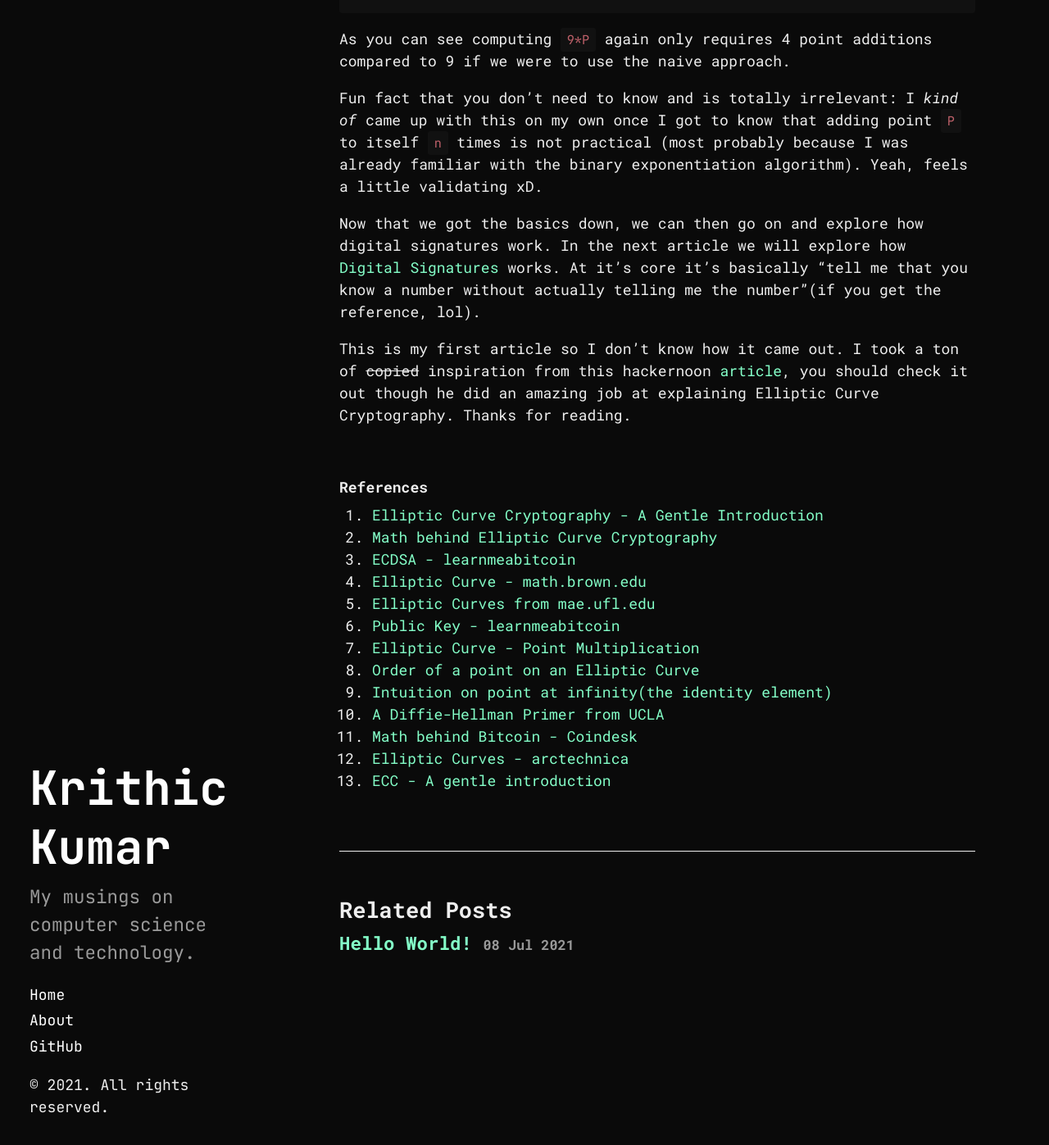
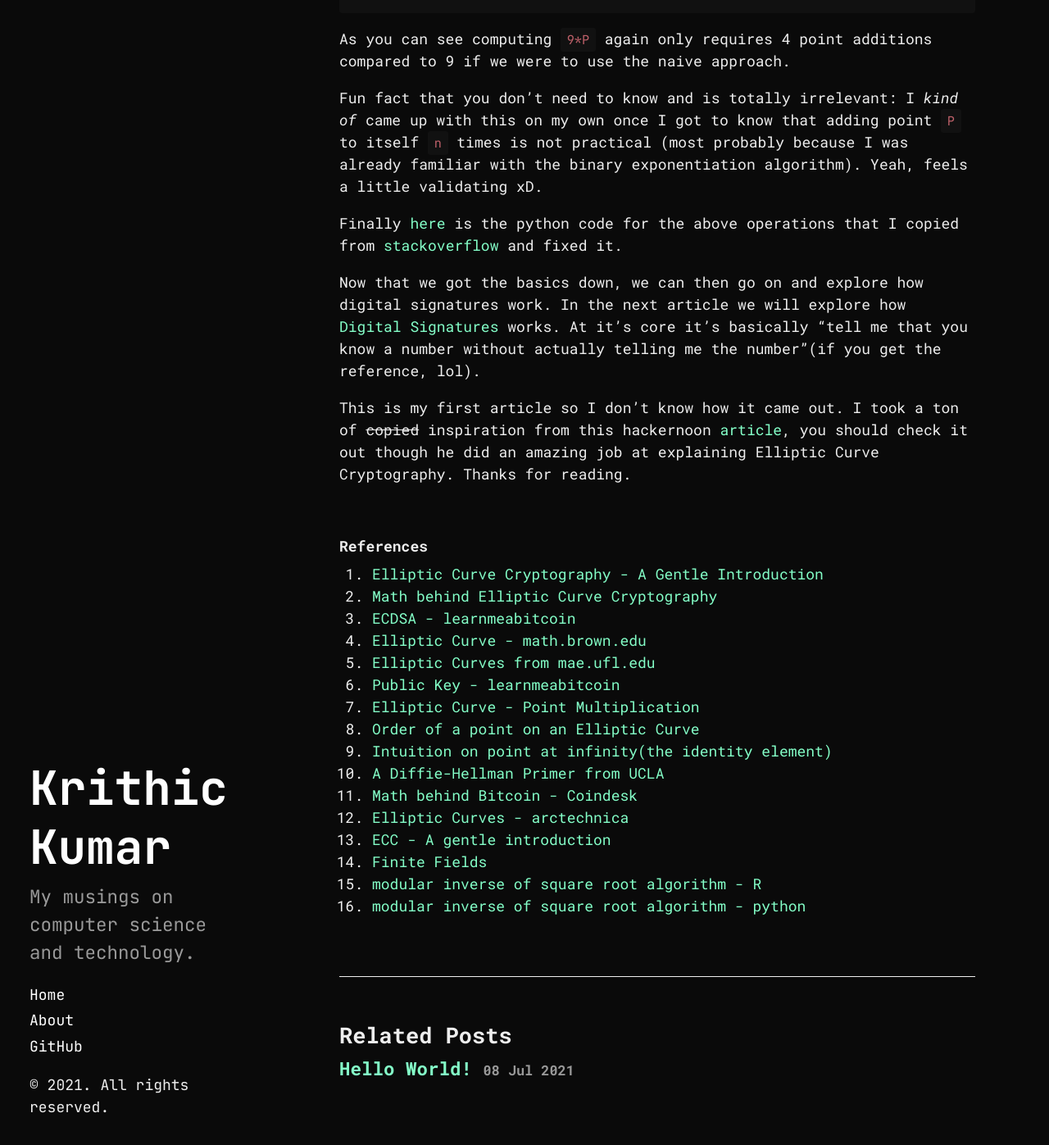
Before and after one commit to notjedi/notjedi.github.io, a Jekyll site: the page built from _posts/2021-07-11-elliptic-curve-cryptography.md, in a window 1280 px wide and 1400 px high, scrolled down 8119 px. Shown: the top 1397 px of the window at 82% size. Built offline with Jekyll 4.4.1, drawn with Linux system fonts in a browser that asks for light colours; formulas are drawn with MathJax 3.

Commit message:
add code for all the operation

```diff
--- a/_posts/2021-07-11-elliptic-curve-cryptography.md
+++ b/_posts/2021-07-11-elliptic-curve-cryptography.md
@@ -212,6 +212,9 @@ As you can see computing `9*P` again only requires 4 point additions compared to
 Fun fact that you don't need to know and is totally irrelevant: I _kind of_ came up with this on my own once I got to know that adding point `P` to itself `n` times
 is not practical (most probably because I was already familiar with the binary exponentiation algorithm). Yeah, feels a little validating xD.
 
+Finally [here](https://gist.github.com/jedi2610/676955a4c95fee20a628391ad453a688) is the python code for the above operations that I copied from
+[stackoverflow](https://stackoverflow.com/questions/52595329/elliptic-curve-double-and-add-implementation-in-python) and fixed it.
+
 Now that we got the basics down, we can then go on and explore how digital signatures work. In the next article we will explore how
 [Digital Signatures](https://en.wikipedia.org/wiki/Digital_signature) works. At it's core it's basically "tell me that you know a number without actually telling me
 the number"(if you get the reference, lol).
@@ -236,3 +239,6 @@ Elliptic Curve Cryptography. Thanks for reading.
 11. [Math behind Bitcoin - Coindesk](https://www.coindesk.com/math-behind-bitcoin)
 12. [Elliptic Curves - arctechnica](https://arstechnica.com/information-technology/2013/10/a-relatively-easy-to-understand-primer-on-elliptic-curve-cryptography/)
 13. [ECC - A gentle introduction](https://andrea.corbellini.name/2015/05/17/elliptic-curve-cryptography-a-gentle-introduction/#elliptic-curves)
+14. [Finite Fields](https://andrea.corbellini.name/2015/05/23/elliptic-curve-cryptography-finite-fields-and-discrete-logarithms/)
+15. [modular inverse of square root algorithm - R](https://rdrr.io/cran/numbers/src/R/modlog.R)
+15. [modular inverse of square root algorithm - python](https://www.geeksforgeeks.org/find-square-root-modulo-p-set-2-shanks-tonelli-algorithm/)
```
